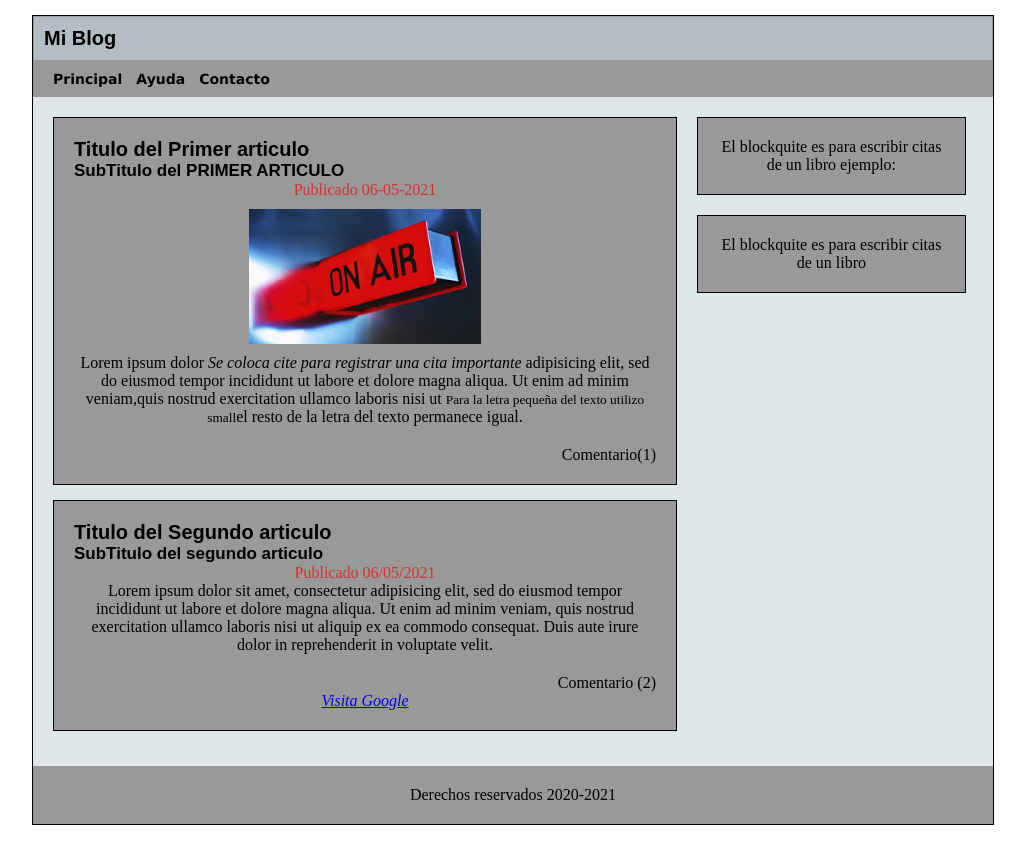
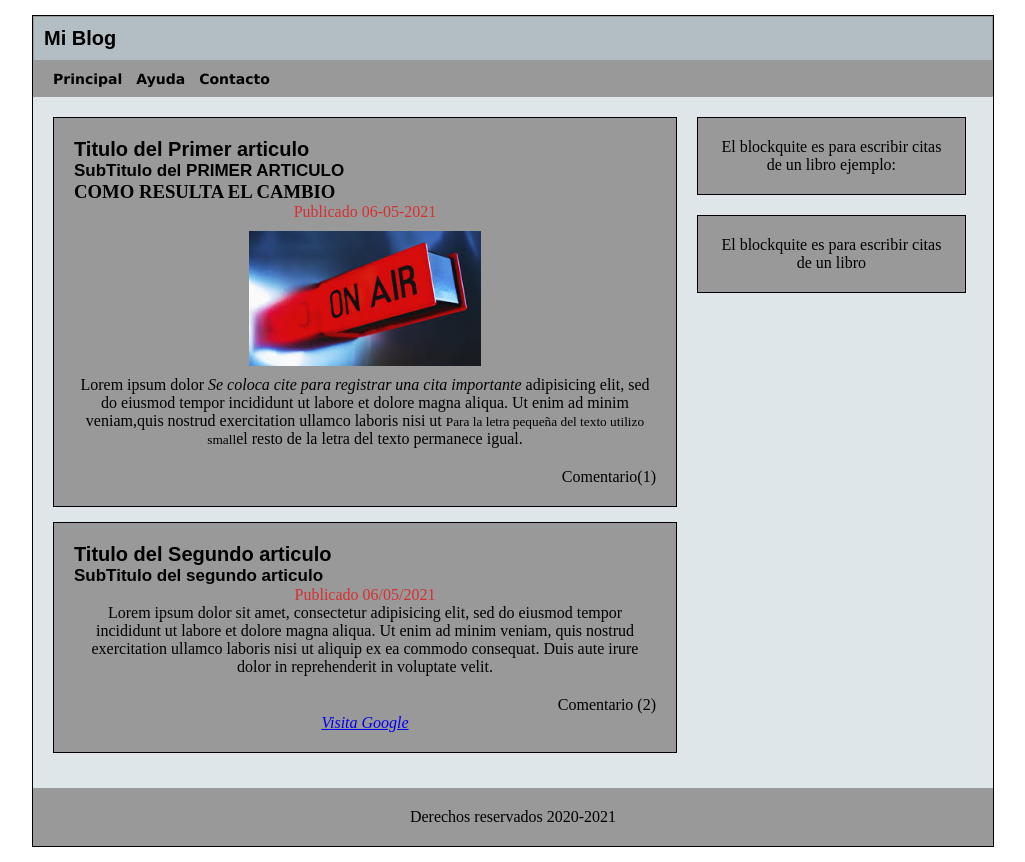
Before and after one commit to Dav14Arr2/ProyectoFazt1, a plain HTML site: page index.html in a window 1280 px wide. Shown: the whole page, without its empty margins (127-1152 px from the left). Before the commit the page ends 840 px from the top, so only its background shows below. Drawn offline with Linux system fonts and the light colour scheme.

Commit message:
estoy enviando archivos al repositorio

```diff
--- a/index.html
+++ b/index.html
@@ -26,6 +26,7 @@
 			   <hgroup>
 				   <h1>Titulo del Primer articulo</h1>
 				   <h2>SubTitulo del PRIMER ARTICULO</h2>
+				   <h3>COMO RESULTA EL CAMBIO</h3>
 			  </hgroup>
 				   <time datetime="06-05-2021">Publicado 06-05-2021</time>
 				   <img src="Alaire.jpg"/>
```
